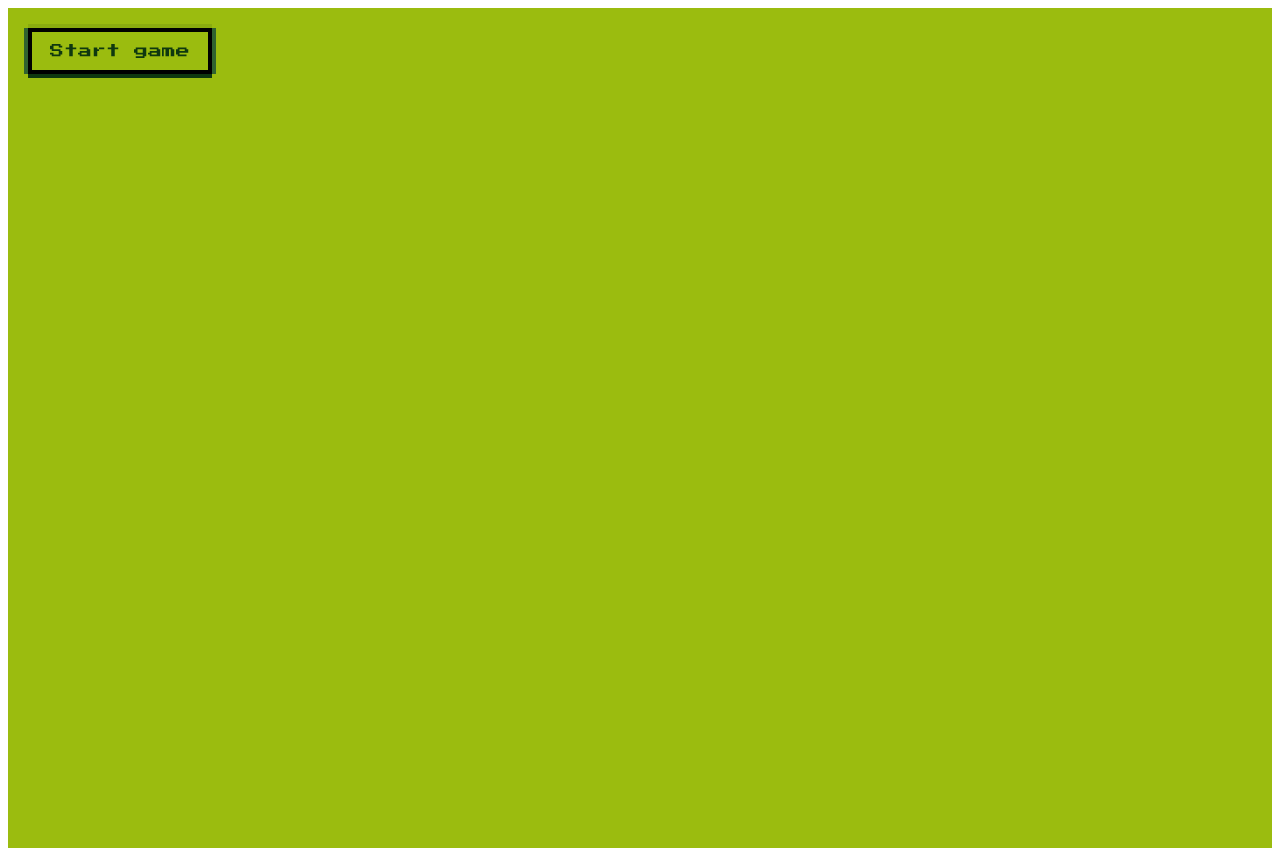
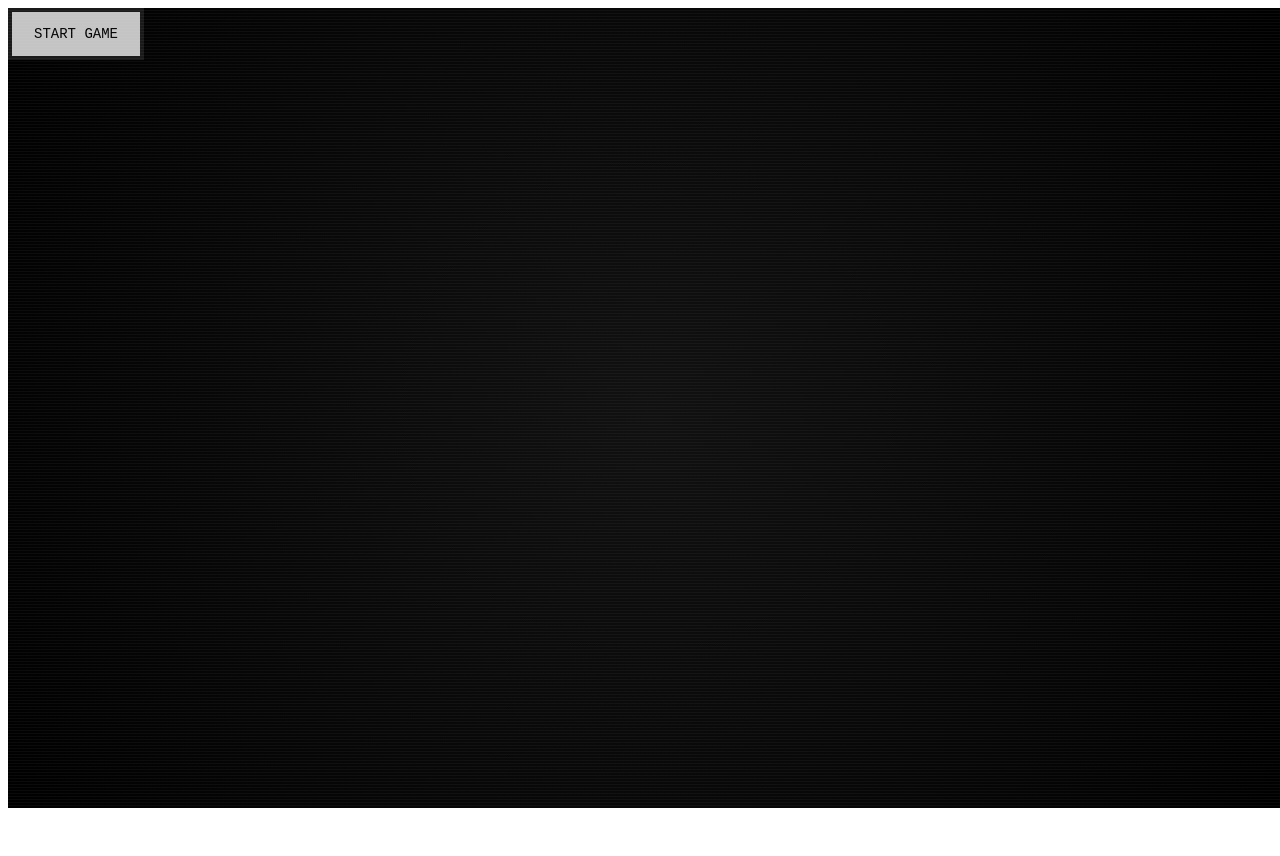
Before and after one commit to AyushSmith00/RetroLib, a React (Vite) app in the folder retroLib/: page / in a window 1280 px wide. After the commit the page ends 816 px from the top, so only its background shows below. Built offline with nearby package versions, Linux system fonts and the light colour scheme.

Commit message:
change some styles

```diff
--- a/retroLib/src/components/RetroButton/RetroButton.css
+++ b/retroLib/src/components/RetroButton/RetroButton.css
@@ -1,31 +1,22 @@
 .retro-btn {
-  font-family: "Press Start 2P", monospace;
+  font-family: 'Press Start 2P', monospace;
   font-size: 14px;
-  padding: 12px 18px;
+  padding: 14px 22px;
   border: 4px solid #000;
-  background: #9bbc0f; /* GameBoy Green */
-  color: #0f380f;
   cursor: pointer;
-  outline: none;
-  display: inline-block;
-
-  /* pixel edges */
-  box-shadow:
-    0px 4px 0px #0f380f,
-    -4px 0px 0px #306230,
-    4px 0px 0px #306230,
-    0px -4px 0px #8bac0f;
+  text-transform: uppercase;
+  image-rendering: pixelated;
+  transition: transform 0.1s ease, box-shadow 0.1s ease;
+  background: #c4c4c4;
+  border-color: #1a1a1a;
+  color: #000;
 }
 
 .retro-btn:hover {
-  background: #8bac0f;
+  transform: translate(-2px, -2px);
+  box-shadow: 4px 4px 0 black;
 }
-
 .retro-btn:active {
-  transform: translateY(3px);
-  box-shadow:
-    0px 1px 0px #0f380f,
-    -4px 0px 0px #306230,
-    4px 0px 0px #306230,
-    0px -4px 0px #8bac0f;
+  transform: translate(0px, 0px);
+  box-shadow: 0 0 0 black;
 }
--- a/retroLib/src/components/RetroButton/RetroButton.tsx
+++ b/retroLib/src/components/RetroButton/RetroButton.tsx
@@ -9,7 +9,7 @@ type RetroButtonProps = {
 }
 
 export const RetroButton: React.FC<RetroButtonProps> = ({ children, onClick }) => {
-  const { palette } = useContext(RetroThemeContext); // <— reads current theme
+  const { palette } = useContext(RetroThemeContext);
 
   return (
     <button className={`retro-btn ${palette}`} onClick={onClick}>
--- a/retroLib/src/main/TheRetro.css
+++ b/retroLib/src/main/TheRetro.css
@@ -1,10 +1,23 @@
-@import url('https://fonts.googleapis.com/css2?family=Press+Start+2P&display=swap');
+.retro-root {
+  width: 100vw;
+  height: 100vh;
+}
 
+.retro-root.crt {
+  background: radial-gradient(circle, #111 0%, #000 100%);
+  image-rendering: pixelated;
+  position: relative;
+}
 
-.retro-root {
-  font-family: "Press Start 2P", monospace;
-  background: #9bbc0f;
-  min-height: 100vh;
-  padding: 20px;
-  color: #0f380f;
+.retro-root.crt::after {
+  content: "";
+  position: absolute;
+  inset: 0;
+  background: repeating-linear-gradient(
+    transparent 0px,
+    transparent 2px,
+    rgba(255,255,255,0.04) 2px,
+    rgba(255,255,255,0.04) 3px
+  );
+  pointer-events: none;
 }
--- a/retroLib/src/main/TheRetro.tsx
+++ b/retroLib/src/main/TheRetro.tsx
@@ -2,17 +2,17 @@ import React, {createContext, useState} from "react";
 import "./TheRetro.css"
 
 export const RetroThemeContext = createContext({
-    palette: "gameboy",
+    palette: "crt",
     setPalette: (p: string) => {}
 });
 
-export const TheRetro: React.FC<{children: React.ReactNode}> = ({children}) => {
+export const TheRetro: React.FC<{children: React.ReactNode,}> = ({children}) => {
 
-    const [palette, setPalette] = useState("gameboy");
+    const [palette, setPalette] = useState("crt");
 
     return (
         <RetroThemeContext.Provider value={{palette, setPalette}}>
-            <div className="retro-root">{children}</div>
+            <div className={`retro-root ${palette}`}>{children}</div>
         </RetroThemeContext.Provider>
     )
 }
```
